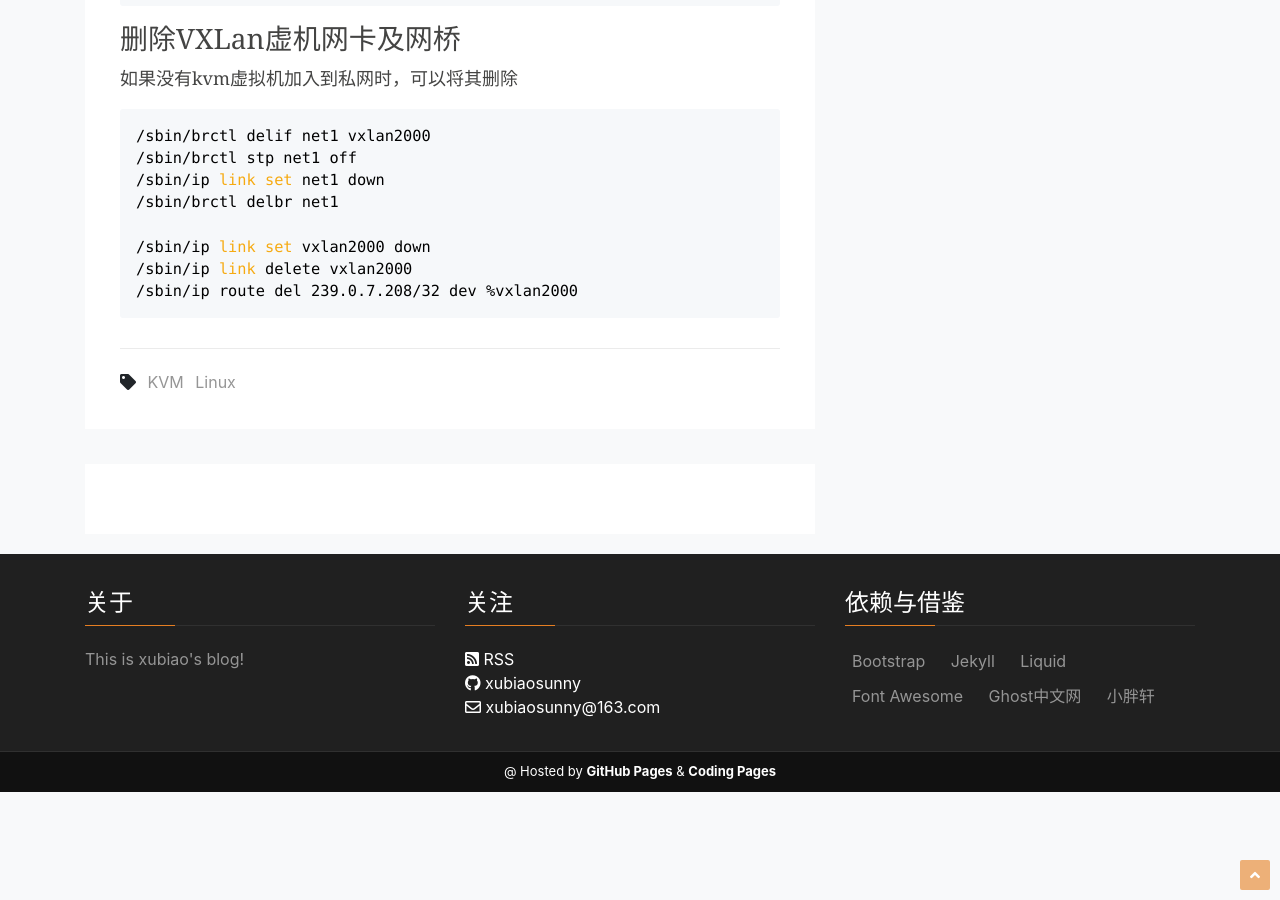
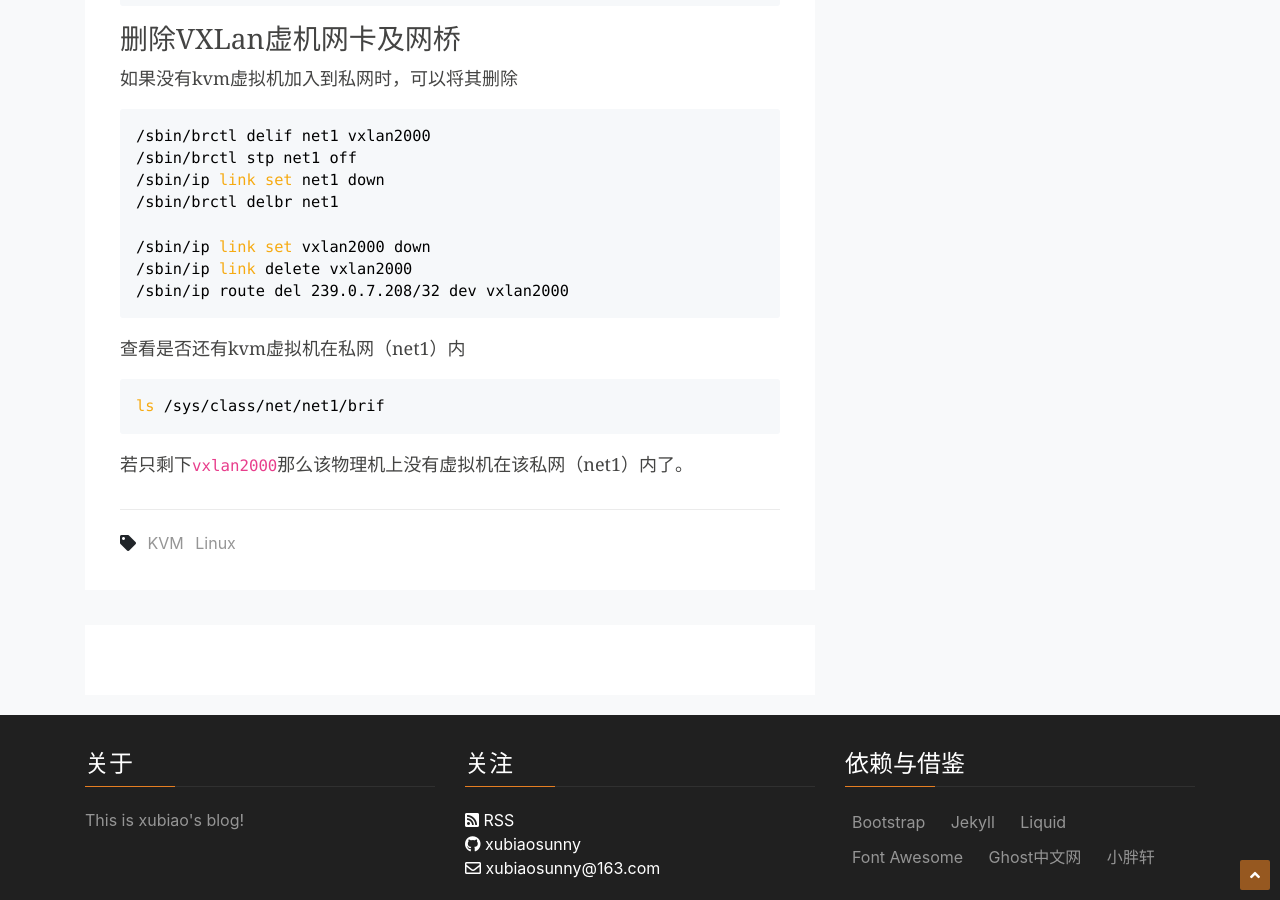
Before and after one commit to xubiaosunny/xubiaosunny.github.io, a Jekyll site: the page built from _posts/KVM/2019-04-02-kvm_private_network_configure.md, in a window 1280 px wide and 900 px high, scrolled down 4009 px. Built offline with Jekyll 4.4.1, drawn with Linux system fonts in a browser that asks for light colours; comment, search, counter and statistics services are not loaded.

Commit message:
KVM网络配置之私有网络

````diff
--- a/_posts/KVM/2019-04-02-kvm_private_network_configure.md
+++ b/_posts/KVM/2019-04-02-kvm_private_network_configure.md
@@ -165,5 +165,12 @@ apt install qemu-guest-agent
 
 /sbin/ip link set vxlan2000 down
 /sbin/ip link delete vxlan2000
-/sbin/ip route del 239.0.7.208/32 dev %vxlan2000
+/sbin/ip route del 239.0.7.208/32 dev vxlan2000
 ```
+
+查看是否还有kvm虚拟机在私网（net1）内
+
+```bash
+ls /sys/class/net/net1/brif
+```
+若只剩下`vxlan2000`那么该物理机上没有虚拟机在该私网（net1）内了。
````
